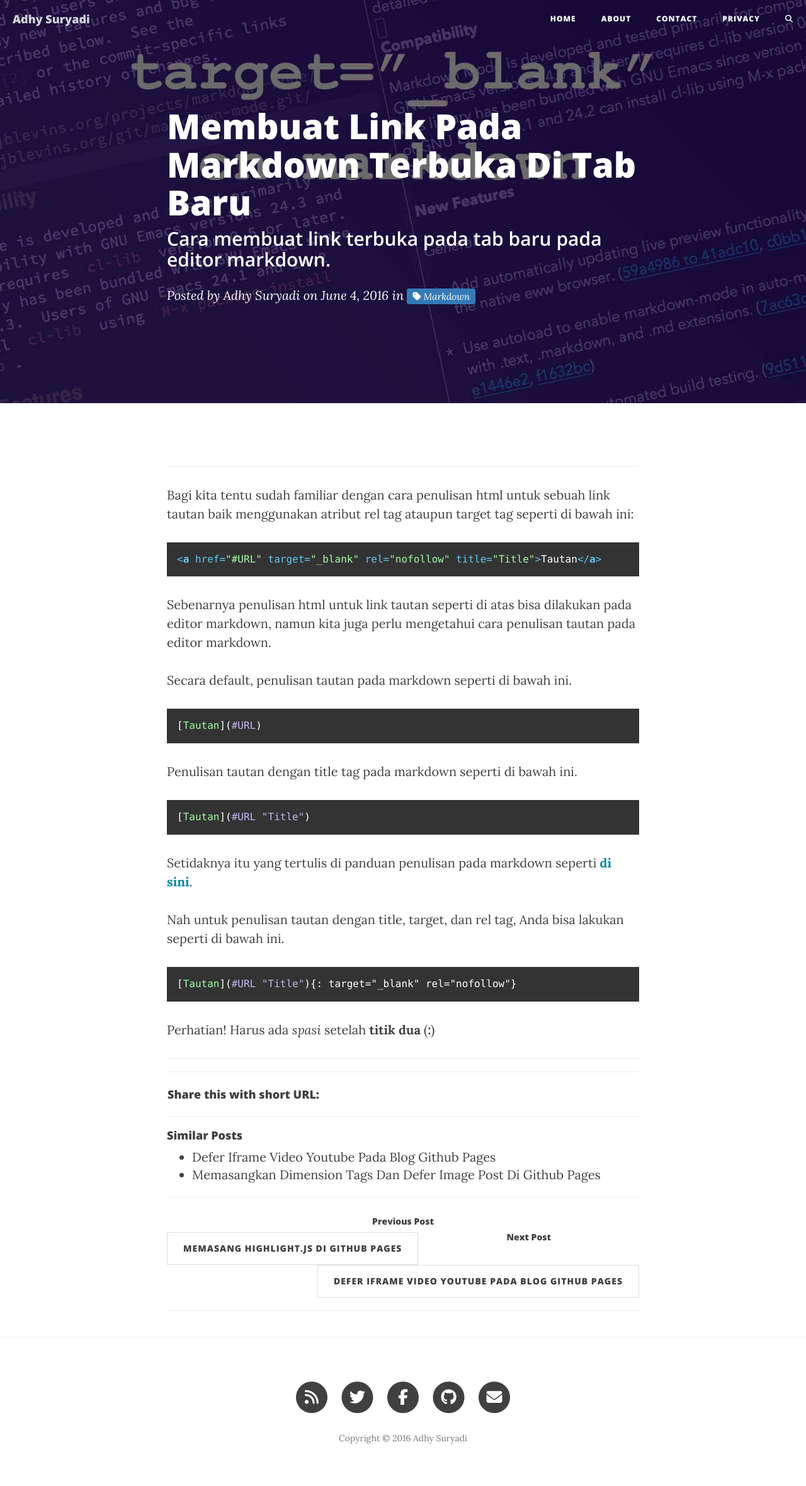
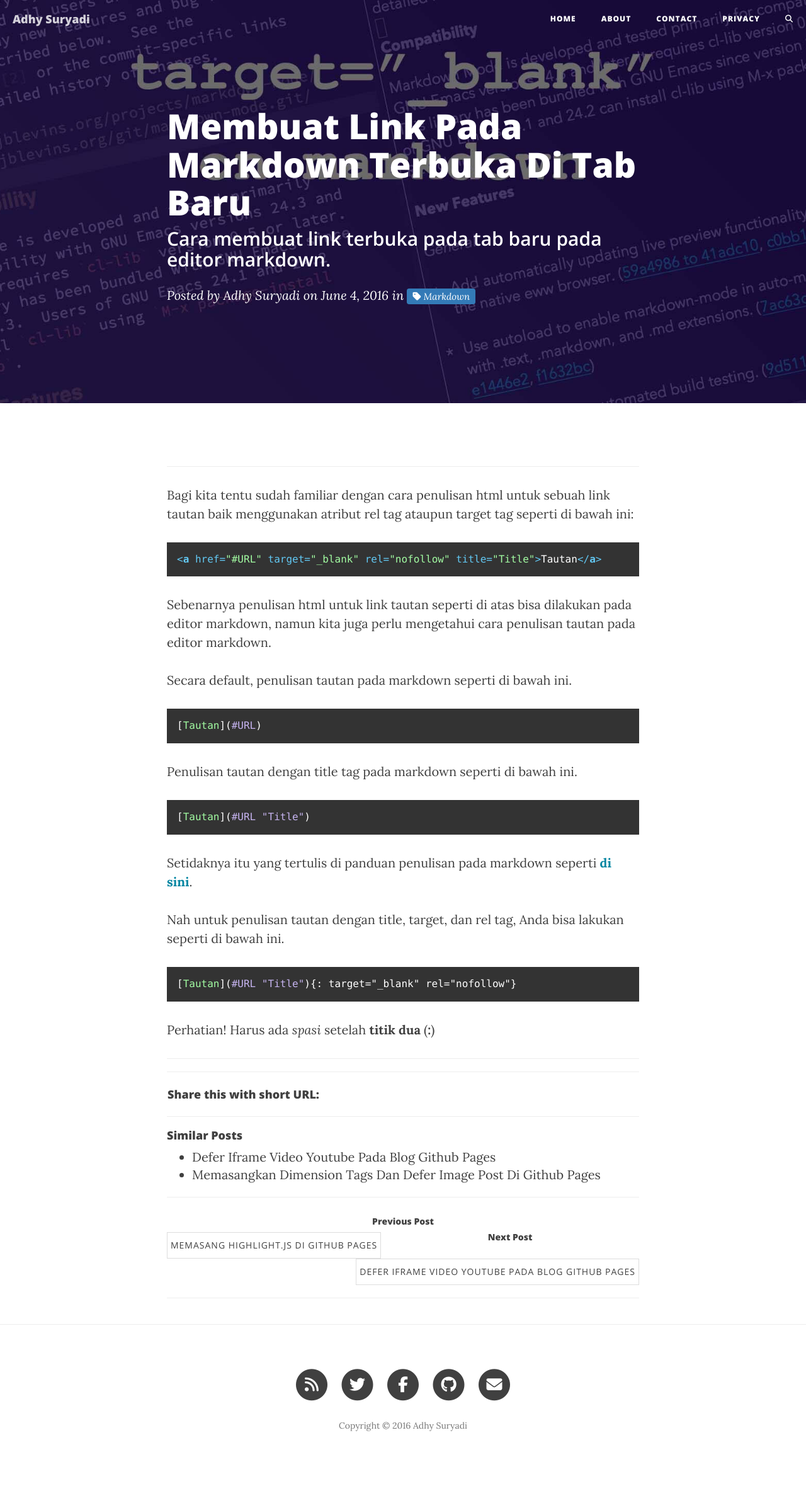
Before and after one commit to KompiAjaib/kompiajaib.github.io, a Jekyll site: the page built from _posts/2016-06-04-membuat-link-terbuka-di-tab-baru.markdown, in a window 1280 px wide. Shown: the whole page at 63% size. Built offline with Jekyll 4.4.1, drawn with Linux system fonts in a browser that asks for light colours; nearby versions of some CDN libraries; comment, search, counter and statistics services are not loaded.

Commit message:
Update clean-blog.css

```diff
--- a/css/clean-blog.css
+++ b/css/clean-blog.css
@@ -379,6 +379,16 @@ form .row:first-child .floating-label-form-group {
   background-color: white;
   border-radius: 0;
 }
+.pager.post li > a,
+.pager.post li > span {
+  font-family: 'Open Sans', 'Helvetica Neue', Helvetica, Arial, sans-serif;
+  font-size: 14px;
+  font-weight: 400;
+  letter-spacing: 1px;
+  padding: 10px 5px;
+  background-color: white;
+  border-radius: 0;
+}
 @media only screen and (min-width: 768px) {
   .pager li > a,
   .pager li > span {
```
